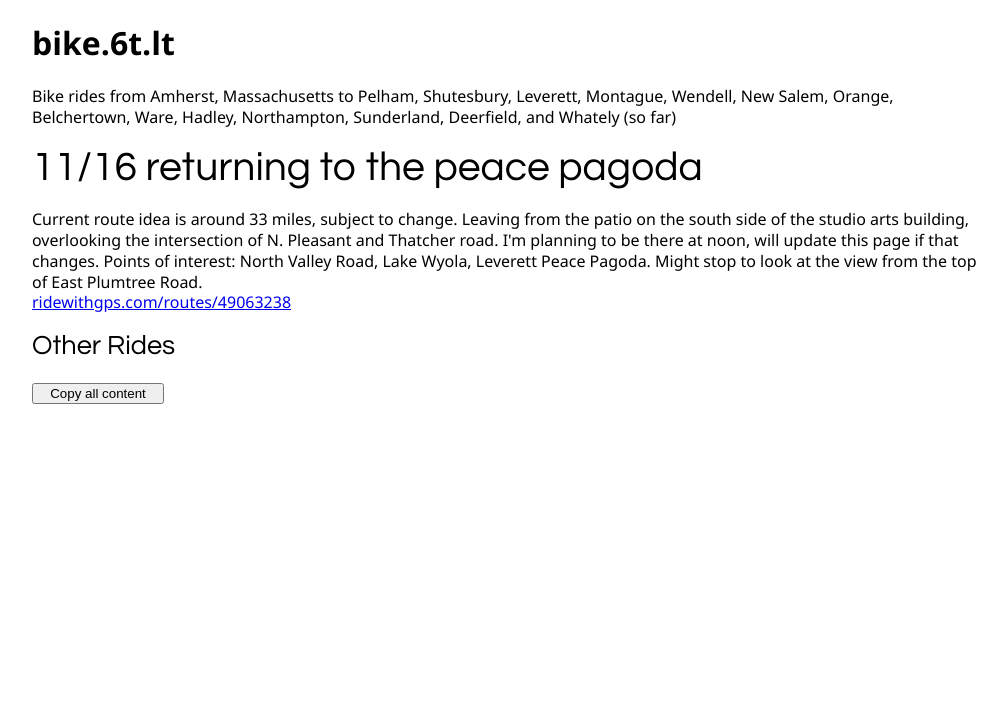
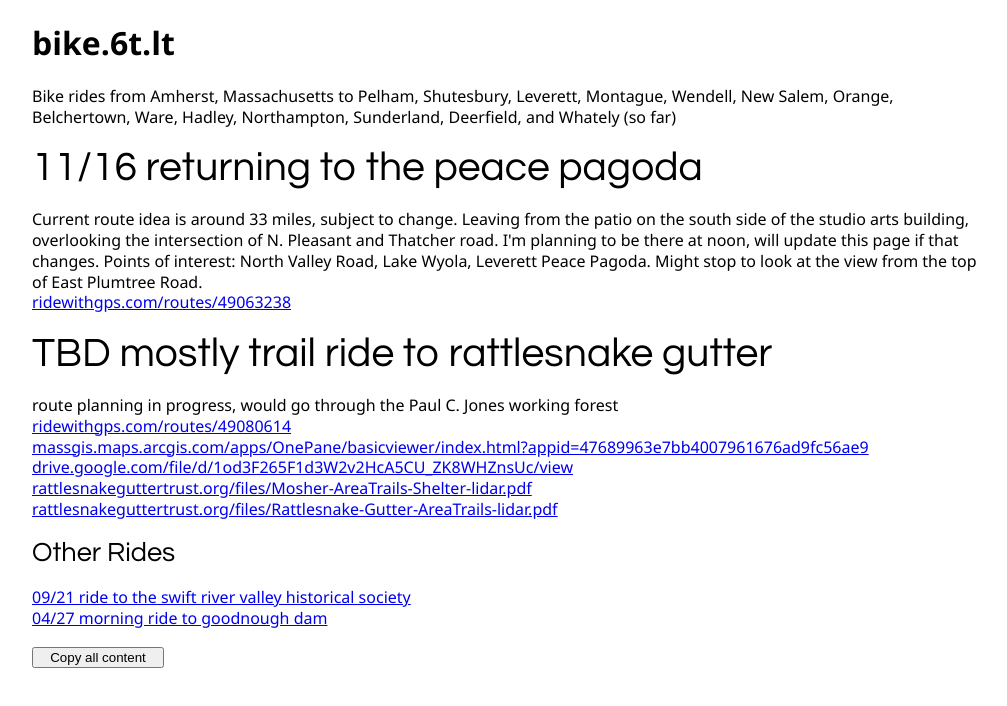
Before and after one commit to 06tron/cycling, a plain HTML site: page index.html in a window 1280 px wide. Both pictures are taken after a click on the button "Copy all content". Shown: the whole page, without its empty margins (0-1007 px from the left). Drawn offline with Linux system fonts and the light colour scheme.

Commit message:
Slight restructuring of website

```diff
--- a/content.js
+++ b/content.js
@@ -1,3 +1,6 @@
 const content = [
-	["11/16 returning to the peace pagoda", "Current route idea is around 33 miles, subject to change. Leaving from the patio on the south side of the studio arts building, overlooking the intersection of N. Pleasant and Thatcher road. I'm planning to be there at noon, will update this page if that changes. Points of interest: North Valley Road, Lake Wyola, Leverett Peace Pagoda. Might stop to look at the view from the top of East Plumtree Road.", "ridewithgps.com/routes/49063238"]
+	["04/27 morning ride to goodnough dam", "saw beavers, turkeys, deer, and left early so I could get back to umass for the bay state livestock classic", "www.strava.com/activities/11277961928", "ridewithgps.com/routes/46379386"],
+	["09/21 ride to the swift river valley historical society", "went to see Tom Ricardi’s birds of prey. The planned route has a couple extra hills in south wendell that I want to check out sometime", "www.strava.com/activities/12470640073", "ridewithgps.com/routes/48427204"],
+	["11/16 returning to the peace pagoda", "Current route idea is around 33 miles, subject to change. Leaving from the patio on the south side of the studio arts building, overlooking the intersection of N. Pleasant and Thatcher road. I'm planning to be there at noon, will update this page if that changes. Points of interest: North Valley Road, Lake Wyola, Leverett Peace Pagoda. Might stop to look at the view from the top of East Plumtree Road.", "ridewithgps.com/routes/49063238"],
+	["TBD mostly trail ride to rattlesnake gutter", "route planning in progress, would go through the Paul C. Jones working forest", "ridewithgps.com/routes/49080614", "massgis.maps.arcgis.com/apps/OnePane/basicviewer/index.html?appid=47689963e7bb4007961676ad9fc56ae9", "drive.google.com/file/d/1od3F265F1d3W2v2HcA5CU_ZK8WHZnsUc/view", "rattlesnakeguttertrust.org/files/Mosher-AreaTrails-Shelter-lidar.pdf", "rattlesnakeguttertrust.org/files/Rattlesnake-Gutter-AreaTrails-lidar.pdf"]
 ];
--- a/index.html
+++ b/index.html
@@ -16,8 +16,8 @@
 	<p>Bike rides from Amherst, Massachusetts to Pelham, Shutesbury, Leverett, Montague, Wendell, New Salem, Orange, Belchertown, Ware, Hadley, Northampton, Sunderland, Deerfield, and Whately (so far)</p>
 	<main id="selected"></main>
 	<p><span class="fl">Other Rides</span></p>
+	<p id="other"></p>
 	<button id="copy" type="button">Copy all content</button>
-	<p id="other"></p>
 </body>
 
 </html>
--- a/script.js
+++ b/script.js
@@ -1,14 +1,20 @@
 document.addEventListener("DOMContentLoaded", function () {
-	let i = new URLSearchParams(window.location.search).get("i") ?? content.length - 1;
-	let selected = `<h2><span class="fl">${content[i][0]}</span></h2><p>${content[i][1]}`;
-	for (let j = 2; j < content[i].length; ++j) {
-		selected += `<br><a href="https://${content[i][j]}">${content[i][j]}</a>`;
+	const params = new URLSearchParams(window.location.search);
+	const count = params.get("c") ?? 2;
+	const start = params.get("i") ?? content.length - count;
+	let selected = "";
+	for (let i = start; i < start + count; ++i) {
+		selected += `<h2><span class="fl">${content[i][0]}</span></h2><p>${content[i][1]}`;
+		for (let j = 2; j < content[i].length; ++j) {
+			selected += `<br><a href="https://${content[i][j]}">${content[i][j]}</a>`;
+		}
+		selected += "</p>";
 	}
-	document.getElementById("selected").innerHTML = selected + "</p>";
+	document.getElementById("selected").innerHTML = selected;
 	let other = "";
-	for (let k = 0; k < content.length; ++k) {
-		if (k == i) continue;
-		other += `<br><a href="https://bike.6t.lt/?i=${k}">${content[k][0]}</a>`;
+	for (let k = content.length - 1; k >= 0; --k) {
+		if (k >= start && k < start + count) continue;
+		other += `<br><a href="https://bike.6t.lt/?c=1&i=${k}">${content[k][0]}</a>`;
 	}
 	document.getElementById("other").innerHTML = other.slice(4);
 });
@@ -17,7 +23,7 @@ const button = document.getElementById("copy");
 button.style.width = `${button.offsetWidth + 20}px`;
 button.addEventListener("mousedown", function () {
 	let all = `<h1><a href="https://bike.6t.lt">bike.6t.lt</a></h1><dl>`;
-	for (let i = 0; i < content.length; ++i) {
+	for (let i = content.length - 1; i >= 0; --i) {
 		all += `<dt>${content[i][0]}</dt><dd>${content[i][1]}`;
 		for (let j = 2; j < content[i].length; ++j) {
 			all += `<br><a href="https://${content[i][j]}">${content[i][j]}</a>`;
@@ -29,5 +35,5 @@ button.addEventListener("mousedown", function () {
 	button.innerText = "Copied!";
 	setTimeout(function () {
 		button.innerText = "Copy all content";
-	}, 2000);
+	}, 1200);
 });
```
